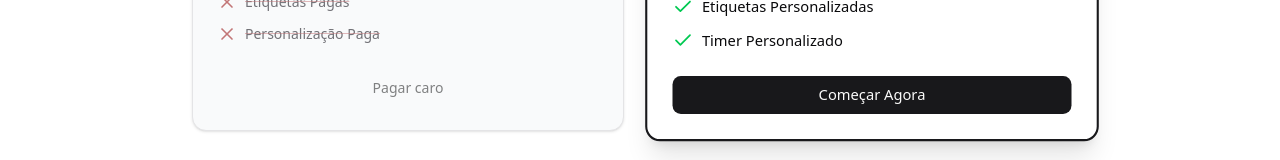
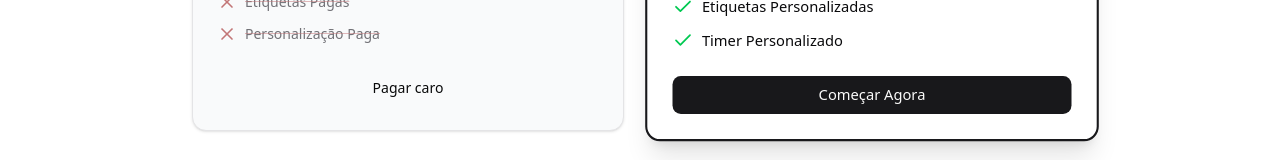
Before and after one commit to PedroHammes/gerenciador-de-foco, a Next.js app: page / in a window 1280 px wide. Shown: the part 1580-1740 px from the top of the page. Built offline with nearby package versions, Linux system fonts and the light colour scheme; no server answers.

Commit message:
fix: links da landing page

```diff
--- a/src/app/page.tsx
+++ b/src/app/page.tsx
@@ -38,6 +38,7 @@ export default function LandingPage() {
         { text: "Personalização Paga", included: false },
       ],
       buttonText: "Pagar caro",
+      href: "#",
       highlight: false
     },
     {
@@ -52,6 +53,7 @@ export default function LandingPage() {
         { text: "Timer Personalizado", included: true },
       ],
       buttonText: "Começar Agora",
+      href: "/signup",
       highlight: true
     }
   ];
@@ -144,8 +146,11 @@ export default function LandingPage() {
                   className="w-full"
                   variant={plan.highlight ? "default" : "ghost"}
                   disabled={!plan.highlight} // Desabilita o botão da concorrência
+                  asChild
                 >
-                  {plan.buttonText}
+                    <a href={plan.href}>
+                        {plan.buttonText}
+                    </a>
                 </Button>
               </CardFooter>
             </Card>
```
